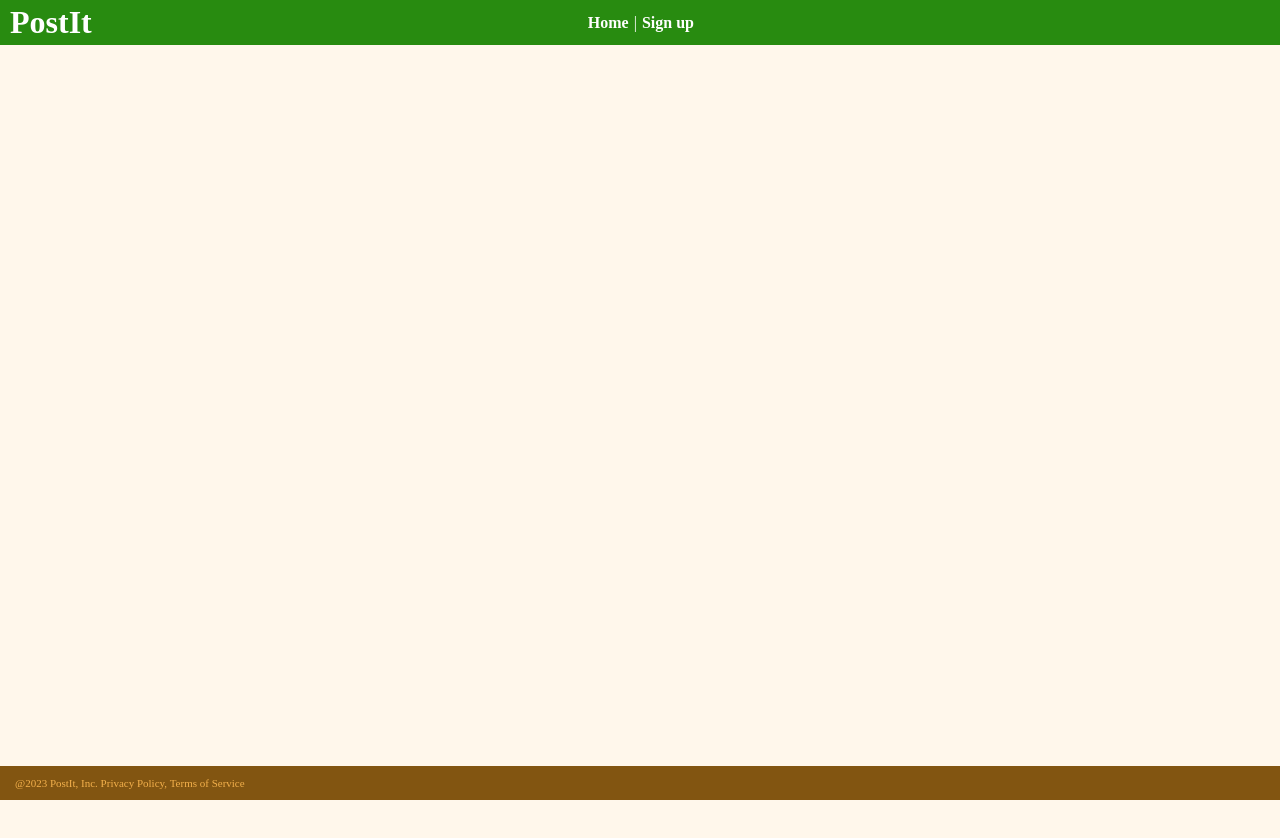
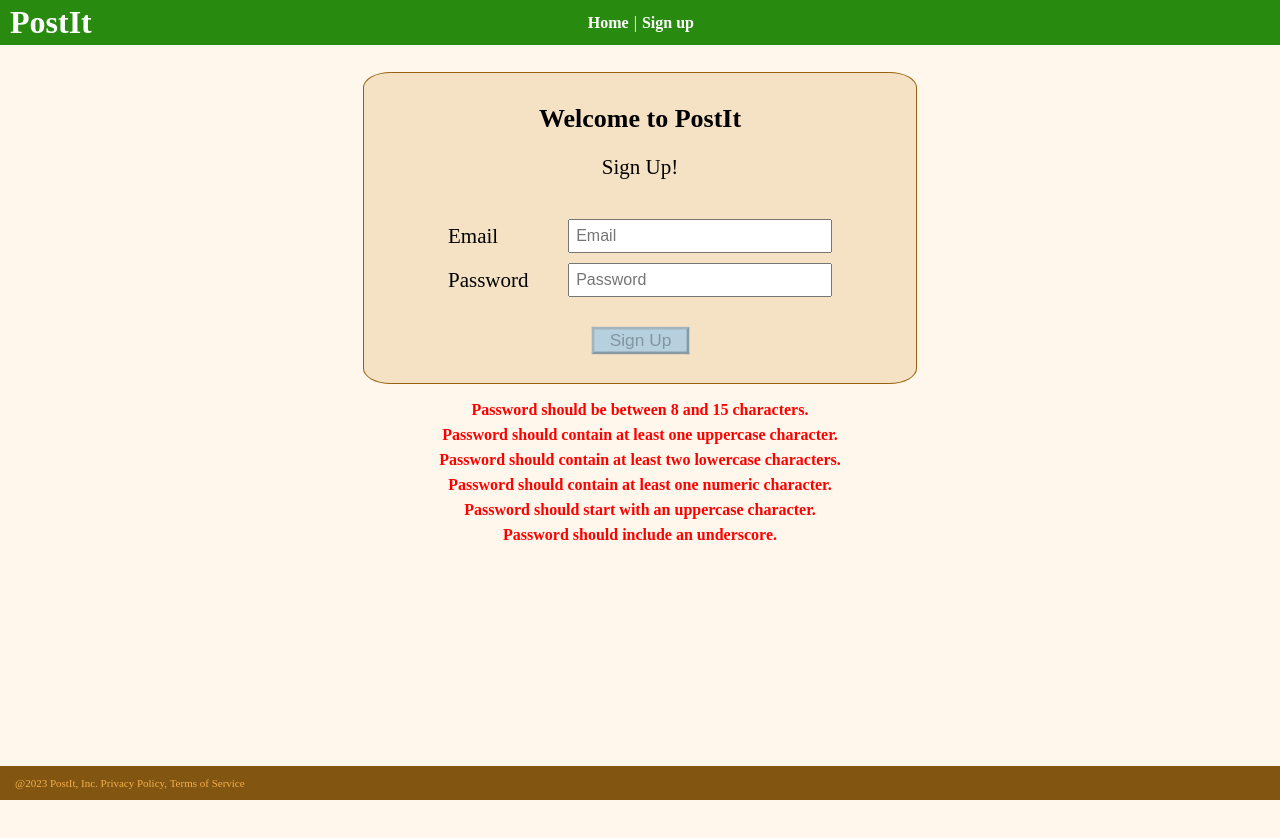
Before and after one commit to kareludras/wad-vue, a Vue app in the folder wad-vue.js/: page /#/signup in a window 1280 px wide. Before the commit this address led to /#/. Shown: the top 838 px of the page. After the commit the page ends 800 px from the top, so only its background shows below. Built offline with nearby package versions, Linux system fonts and the light colour scheme.

Commit message:
Signup page completed
Finished password.

```diff
--- a/wad-vue.js/src/components/Footer.vue
+++ b/wad-vue.js/src/components/Footer.vue
@@ -18,6 +18,7 @@ footer {
     width: 100%;
     bottom: 0;
     box-sizing: border-box;
+    z-index: 2;
 }
 
 footer p {
--- a/wad-vue.js/src/components/Header.vue
+++ b/wad-vue.js/src/components/Header.vue
@@ -6,7 +6,6 @@
         <router-link to="/signup" class="nav-link">Sign up</router-link>
       </nav>
     </header>
-    <router-view />
   </template>
 
 <style scoped>
--- a/wad-vue.js/src/views/SignupView.vue
+++ b/wad-vue.js/src/views/SignupView.vue
@@ -1,14 +1,188 @@
 <template>
-  <div class="signup">
+  <div class="signUpView">
+    <form class="signupBox" @submit.prevent="signUp">
 
+      <div class="signUpHeader">
+        <b>Welcome to PostIt</b>
+        <p>Sign Up!</p>
+      </div>
+
+      <div class="textFields">
+        <div class="email">
+          <label for="email">Email</label>
+          <input type="text" id="email" name="email" placeholder="Email" v-model="email" @input="checkFields" />
+        </div>
+
+        <div class="password">
+          <label for="password">Password</label>
+          <input type="password" id="password" name="password" placeholder="Password" v-model="password" @input="checkFields" />
+        </div>
+      </div>
+
+      <div class="signUp">
+        <button class="signUpButton" type="submit" :disabled="!isPasswordValid">Sign Up</button>
+      </div>
+    </form>
+    <div class="errors">
+      <div v-if="!isLengthValid">Password should be between 8 and 15 characters.</div>
+      <div v-if="!isUpperCaseValid">Password should contain at least one uppercase character.</div>
+      <div v-if="!isTwoLowerCaseValid">Password should contain at least two lowercase characters.</div>
+      <div v-if="!isNumberValid">Password should contain at least one numeric character.</div>
+      <div v-if="!isStartUpperCaseValid">Password should start with an uppercase character.</div>
+      <div v-if="!includesUnderscore">Password should include an underscore.</div>
+    </div>
   </div>
 </template>
 
 <script>
+export default {
+  data() {
+    return {
+      email: '',
+      password: '',
+      isPasswordValid: false,
 
+      isLengthValid: false,
+      isUpperCaseValid: false,
+      isTwoLowerCaseValid: false,
+      isNumberValid: false,
+      isStartUpperCaseValid: false,
+      includesUnderscore: false,
+    };
+  },
+  methods: {
+    signUp() {
+      if (this.isPasswordValid) {
+        this.$router.push("/");
+      }
+    },
+    checkFields() {
+      this.isLengthValid = this.password.length >= 8 && this.password.length < 15;
+      this.isUpperCaseValid = /[A-Z]/.test(this.password);
+      this.isTwoLowerCaseValid = /[a-z].*[a-z]/.test(this.password);
+      this.isNumberValid = /\d/.test(this.password);
+      this.isStartUpperCaseValid = /^[A-Z]/.test(this.password);
+      this.includesUnderscore = this.password.includes('_');
+
+
+      this.isPasswordValid =
+        this.isLengthValid &&
+        this.isUpperCaseValid &&
+        this.isTwoLowerCaseValid &&
+        this.isNumberValid &&
+        this.isStartUpperCaseValid &&
+        this.includesUnderscore;
+    },
+  },
+};
 </script>
 
 
 <style scoped>
+.errors {
+  height: fit-content;       /* 23VH for vana*/
+  color: red;
+  text-align: center;
+  padding-bottom:45px;
+}
+.errors div{
+  margin-top:7px;
+  font-weight: bold;
+}
 
+.signUpView{
+    display: flex;
+    flex-direction: column;
+    justify-content:center;
+    align-items: center;
+    min-width: 320px;
+    min-height: 70vh;
+    width: auto;
+    flex: 1 0 auto;
+}
+.signupBox{
+
+    justify-content: space-around;
+    padding: 20px;
+    background-color: #f5e1c4;
+    border: 1px solid #99620f;
+    margin-bottom: 10px;
+    display: flex;
+    flex-direction: column;
+    border-radius: 5%;
+    align-items: left;
+    font-size: 21px;
+    flex: 1;
+
+
+    width: 100%;
+    height: 100%;
+
+    max-width: 40vw;
+    min-width: 280px;
+
+    min-height: 270px;
+    max-height: 4vh;
+}
+.signupBox a{
+    text-decoration: none;
+    font-size: 21px;
+}
+.signupBox a:hover{
+    text-decoration: underline;
+    color: #1c4e94;
+}
+
+.password, .email{
+  justify-content: space-around;
+  align-items: center;
+  display:flex;
+  width: 30vw;
+  min-width: 260px;
+}
+label{
+  margin-right: 30%;
+  width: 5px;
+}
+
+.signUpHeader{
+    display: flex;
+    align-items: center;
+    flex-direction: column;
+    margin-bottom: 10px;
+}
+.signUpHeader b{
+    font-size: 26px;
+}
+.textFields{
+    display: flex;
+    align-items: center;
+    flex-direction: column;
+    gap: 10px;
+    margin: 0px auto;
+    margin-top: -15px;
+}
+.textFields input{
+    width: 100%;
+    padding: 6px;
+    font-size: 16px;
+}
+
+.signUp{
+    display: flex;
+    align-items: center;
+    flex-direction: column;
+    margin-top: 10px;
+}
+
+.signUpButton{
+    background-color:#b6d0de;
+    width: 75px;
+    transform: scale(1.3);
+    z-index: 1;
+}
+
+.signUp a{
+    margin-top: 1vh;
+}
 </style>
```
